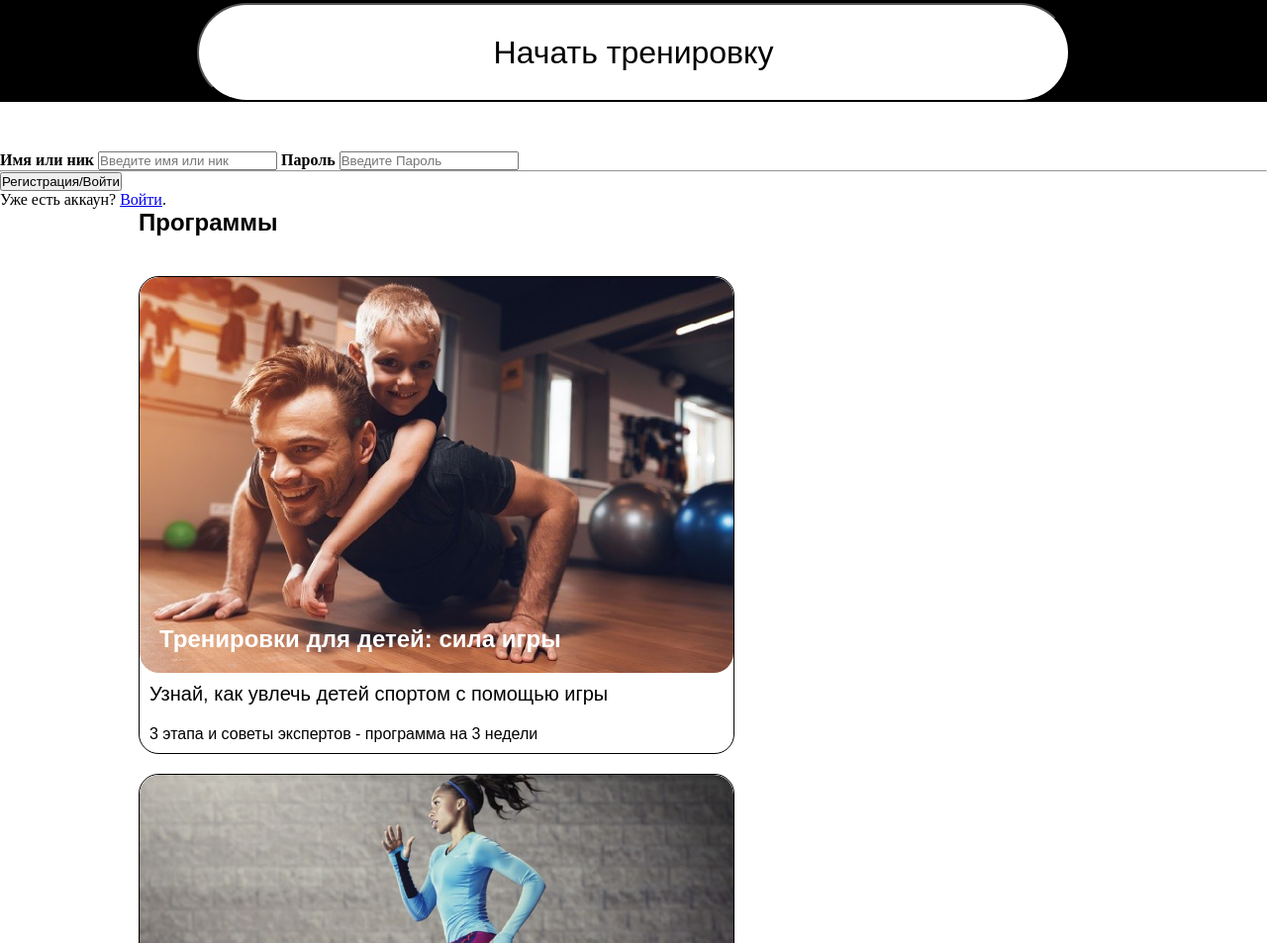
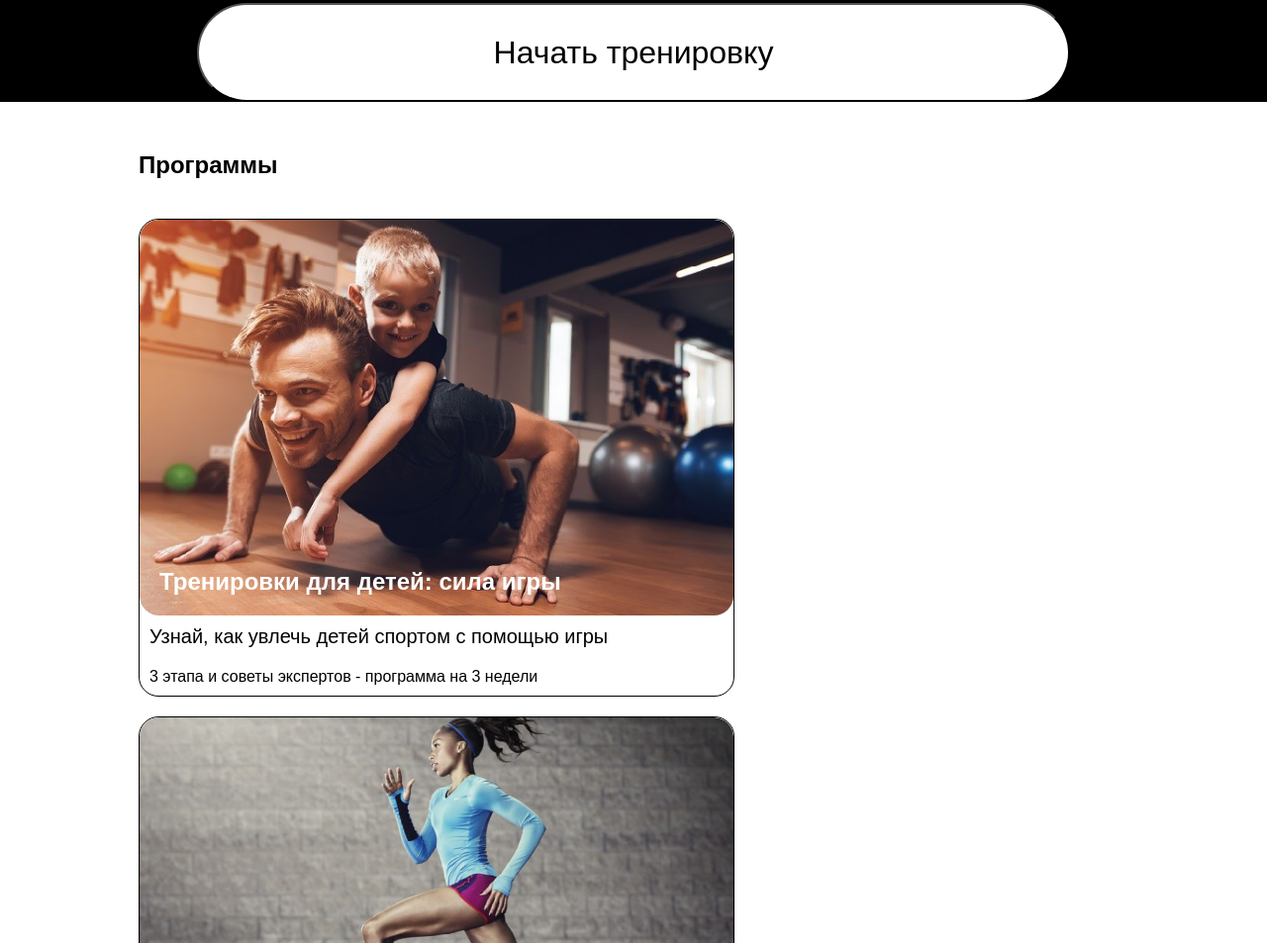
Before and after one commit to zerex21/fitness, a website built with webpack: page fitness/src/index.html in a window 1280 px wide. Shown: the part 1557-2510 px from the top of the page at 99% size. Built offline with nearby package versions, Linux system fonts and the light colour scheme.

Commit message:
fix: remove form and node-module

```diff
--- a/fitness/src/index.html
+++ b/fitness/src/index.html
@@ -296,35 +296,6 @@
                     </div>
                 </div>
 -->
-        <!-- <div class="formSignUpAndSingIn">
-            <div class="container container-formSignUpAndSingIn">
-                <form>
-                    <div class="container-form">
-
-                      <h3>Регистрация/Войти</h3>
-                      <p>Пожалуйста заполните форму</p>
-                      <hr> -->
-
-        <!--  <label for="email"><b>Email</b></label>
-                      <input type="text" placeholder="Enter Email" name="email" required> -->
-
-        <label for="nickName"><b>Имя или ник</b></label>
-        <input type="text" placeholder="Введите имя или ник" name="nickName" required>
-
-        <label for="psw"><b>Пароль</b></label>
-        <input type="password" placeholder="Введите Пароль" name="psw" required>
-
-        <hr>
-
-        <button class="registerbtn">Регистрация/Войти</button>
-        </div>
-
-        <div class="container-signInUp">
-            <p>Уже есть аккаун? <a href="#">Войти</a>.</p>
-        </div>
-        </form>
-        </div>
-        </div>
         <div class="programms_container">
             <h1 class="programms_title">Программы</h1>
             <div class="programms_card">
```
